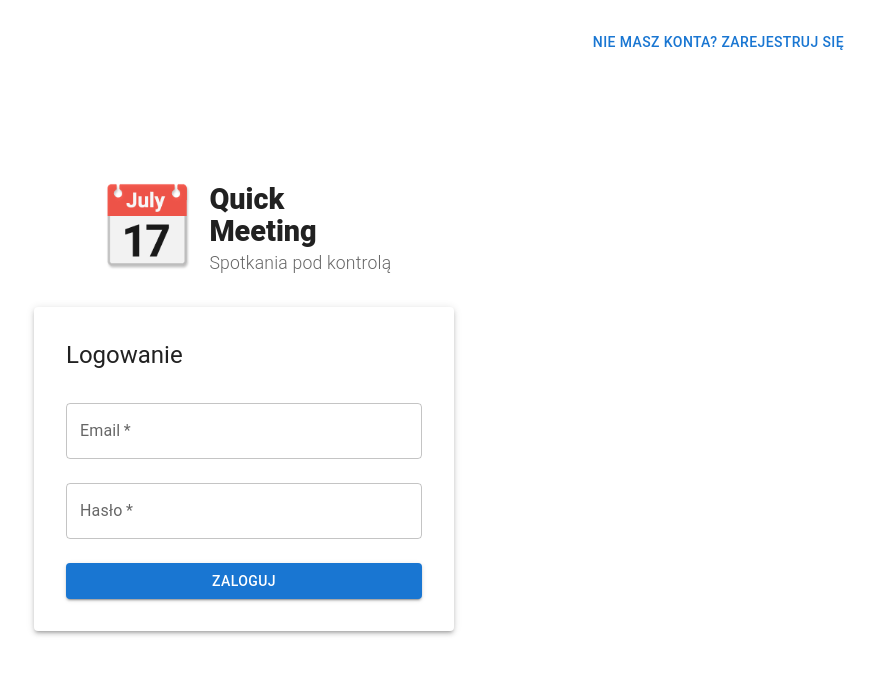
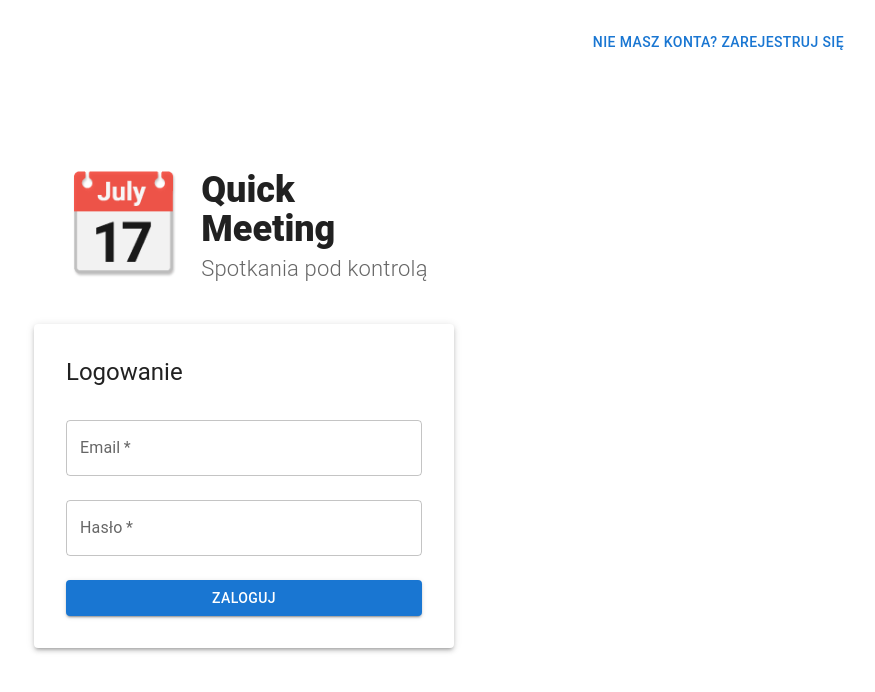
Before and after one commit to LukaszGreiner/quick-meeting, a React (Vite) app: page / in a window 1280 px wide. Shown: the top 692 px of the page, without its empty margins (396-1271 px from the left). Built offline with nearby package versions, Linux system fonts and the light colour scheme.

Commit message:
Update README and useMeetings hook for clarity and improved sorting; refine project description and default filter settings.

```diff
--- a/src/API/meetingApi.js
+++ b/src/API/meetingApi.js
@@ -1,10 +1,7 @@
-const DEV_API_PREFIX = "/api"; // Używane tylko w trybie deweloperskim przez proxy Vite
+const DEV_API_PREFIX = "/api";
 const IS_DEV = import.meta.env.DEV;
 
 function getApiBasePath() {
-  // W trybie deweloperskim (npm run dev) używamy /api, które obsłuży proxy Vite.
-  // W trybie produkcyjnym (npm start z uproszczonym server.js) nie używamy prefixu,
-  // ponieważ json-server będzie serwował API bezpośrednio (np. /meetings).
   return IS_DEV ? DEV_API_PREFIX : "";
 }
 
@@ -20,7 +17,7 @@ export async function getMeetings(params = {}) {
 }
 
 export async function getMeeting(id) {
-  const basePath = getApiBasePath(); // POPRAWKA
+  const basePath = getApiBasePath();
   const url = new URL(`${basePath}/meetings/${id}`, window.location.origin);
   const res = await fetch(url.toString());
   if (!res.ok) throw new Error(`Błąd pobierania rezerwacji ${id} (getMeeting)`);
@@ -28,7 +25,7 @@ export async function getMeeting(id) {
 }
 
 export async function createMeeting(data) {
-  const basePath = getApiBasePath(); // POPRAWKA
+  const basePath = getApiBasePath();
   const url = new URL(`${basePath}/meetings`, window.location.origin);
   const res = await fetch(url.toString(), {
     method: "POST",
@@ -40,7 +37,7 @@ export async function createMeeting(data) {
 }
 
 export async function updateMeeting(id, data) {
-  const basePath = getApiBasePath(); // POPRAWKA
+  const basePath = getApiBasePath();
   const url = new URL(`${basePath}/meetings/${id}`, window.location.origin);
   const res = await fetch(url.toString(), {
     method: "PUT",
@@ -52,7 +49,7 @@ export async function updateMeeting(id, data) {
 }
 
 export async function deleteMeeting(id) {
-  const basePath = getApiBasePath(); // POPRAWKA
+  const basePath = getApiBasePath();
   const url = new URL(`${basePath}/meetings/${id}`, window.location.origin);
   const res = await fetch(url.toString(), {
     method: "DELETE",
--- a/src/components/CalendarView.jsx
+++ b/src/components/CalendarView.jsx
@@ -1,4 +1,3 @@
-// CalendarView.jsx
 import FullCalendar from "@fullcalendar/react";
 import dayGridPlugin from "@fullcalendar/daygrid";
 import plLocale from "@fullcalendar/core/locales/pl";
--- a/src/components/Logo.jsx
+++ b/src/components/Logo.jsx
@@ -7,19 +7,19 @@ export default function Logo() {
         display: "flex",
         flexDirection: "column",
         alignItems: "center",
-        mb: 4 * 0.8,
-        mt: 2 * 0.8,
+        mb: 4,
+        mt: 2,
       }}
     >
       <Box sx={{ display: "flex", alignItems: "center", gap: 0 }}>
         {/* Emoji calendar icon */}
         <Box
           sx={{
-            fontSize: 100 * 0.8,
+            fontSize: 100,
             lineHeight: 1,
-            mr: 2 * 0.8,
-            mt: 1 * 0.8,
-            mb: 2 * 0.8,
+            mr: 2,
+            mt: 1,
+            mb: 2,
             filter: "drop-shadow(1px 2px 1px #bbb)",
           }}
         >
@@ -34,7 +34,7 @@ export default function Logo() {
               fontWeight: 900,
               lineHeight: 1.1,
               letterSpacing: 0,
-              fontSize: 36 * 0.8,
+              fontSize: 36,
               verticalAlign: "middle",
             }}
           >
@@ -46,7 +46,7 @@ export default function Logo() {
             sx={{
               mt: 0,
               fontWeight: 300,
-              fontSize: `${22 * 0.8}px`,
+              fontSize: "22px",
               letterSpacing: 0.2,
               textAlign: "left",
             }}
--- a/src/components/MeetingFilterSort.jsx
+++ b/src/components/MeetingFilterSort.jsx
@@ -1,6 +1,3 @@
-// MeetingFilterSort.jsx
-// Komponent do filtrowania i sortowania rezerwacji
-import React from "react";
 import { Box, TextField, MenuItem, Button, InputLabel } from "@mui/material";
 
 const statusOptions = [
--- a/src/components/MeetingForm.jsx
+++ b/src/components/MeetingForm.jsx
@@ -1,5 +1,3 @@
-// MeetingForm.jsx
-// Formularz do dodawania i edycji rezerwacji spotkań
 import { useState, useEffect } from "react";
 import {
   Button,
--- a/src/hooks/useMeetings.js
+++ b/src/hooks/useMeetings.js
@@ -1,5 +1,5 @@
 import { useState, useEffect, useCallback } from "react";
-import * as meetingApi from "../API/meetingApi";
+import * as meetingApi from "../api/meetingApi";
 
 export default function useMeetings(user, isAdmin) {
   const [meetings, setMeetings] = useState([]);
@@ -9,8 +9,8 @@ export default function useMeetings(user, isAdmin) {
     date: "",
     participant: "",
     status: "",
-    sortBy: "",
-    order: "asc",
+    sortBy: "createdAt",
+    order: "desc",
   });
 
   const fetchMeetings = useCallback(async () => {
--- a/vite.config.js
+++ b/vite.config.js
@@ -33,18 +33,13 @@ export default defineConfig({
   define: {
     "process.env": {},
   },
-  // define: { // Możesz usunąć, jeśli nie jest potrzebne
-  //   "process.env": {},
-  // },
   server: {
-    port: 5173, // Port dla serwera deweloperskiego Vite
+    port: 5173, // Port Vite
     proxy: {
-      // Przekieruj wszystkie zapytania /api do json-server na porcie 3000
       "/api": {
         target: "http://localhost:3000", // Serwer API (json-server)
-        changeOrigin: true, // Potrzebne dla wirtualnych hostów
-        rewrite: (path) => path.replace(/^\/api/, ""), // Usuń /api z początku ścieżki
-        // np. /api/meetings -> /meetings
+        changeOrigin: true,
+        rewrite: (path) => path.replace(/^\/api/, ""),
       },
     },
   },
```
Also changed, not shown: server.js (+3 -13 lines), public/README-ICONS.txt (deleted), 2 other files (tests, documents, lock files or other folders).
